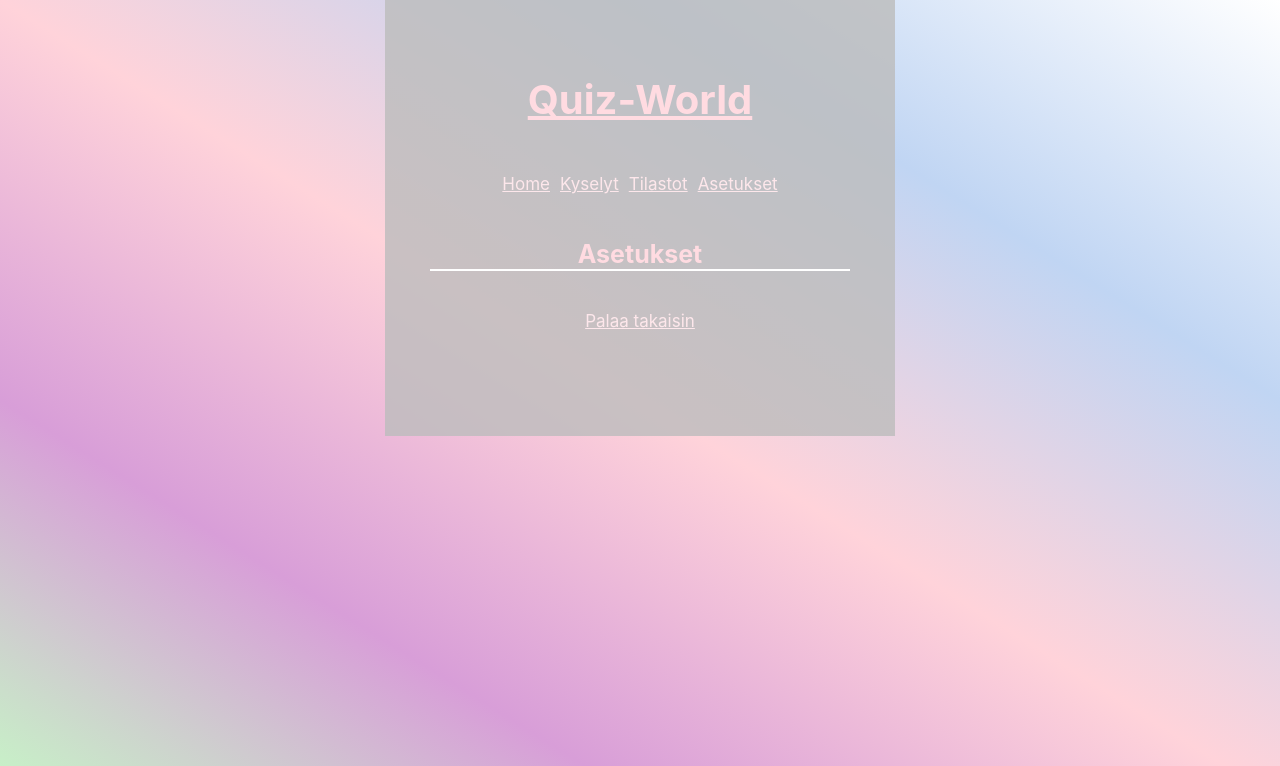
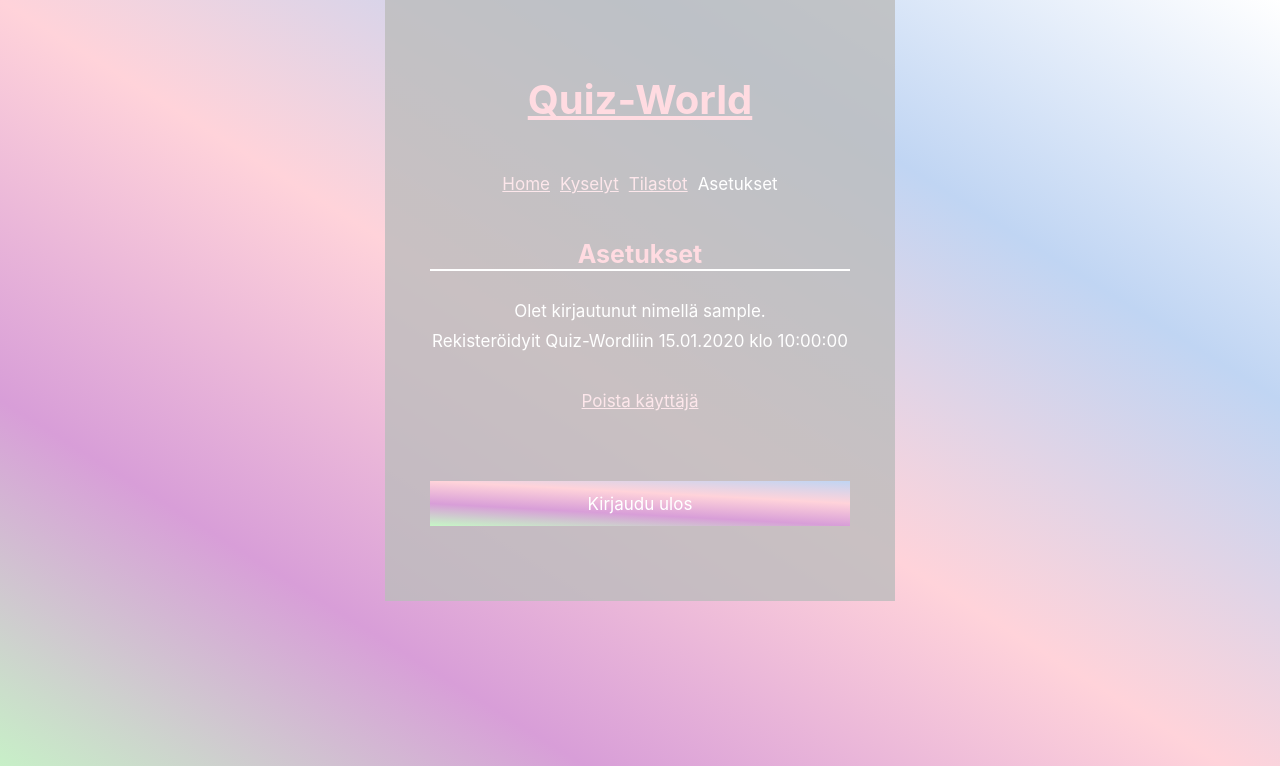
Before and after one commit to liisaket/tsoha-quizworld, a Flask app: template templates/settings.html in a window 1280 px wide. Shown: the top 766 px of the page. Run offline with Flask 2, Linux system fonts and the light colour scheme; the visitor is signed in with stand-in values (Sample User, id 1); the template is opened without the code that fills it: most values are stand-ins (such as "Sample title", 1, 10 or a date in 2020).

Commit message:
Add delete-user function

```diff
--- a/templates/settings.html
+++ b/templates/settings.html
@@ -6,7 +6,7 @@
         <link rel="stylesheet" href="/static/style.css">
     </head>
     <body>
-        <form action="/pick" method="post">
+        <form action="/logout">
             <h1>Quiz-World</h1>
             {% if session.user_id %}
             <div class="signup">
@@ -14,14 +14,17 @@
                     <li><a href="/">Home</a></li>
                     <li><a href="/quizzes">Kyselyt</a></li>
                     <li><a href="/stats">Tilastot</a></li>
-                    <li><a href="/settings">Asetukset</a></li>
+                    <li>Asetukset</li>
                 </ul>
             </div>
-            <h3 class="new">Asetukset</h3>
-            <input type="hidden" name="csrf_token" value="{{ session.csrf_token }}">
+            <h3 class="new" style="margin-bottom:30px;">Asetukset</h3>
+            <p>Olet kirjautunut nimellä {{ session.username }}.</p>
+            <p>Rekisteröidyit Quiz-Wordliin {{ time.strftime("%d.%m.%Y") }} klo {{ time.strftime("%H:%M:%S") }}</p>
             <div class="signup" style="margin-bottom:30px;">
-                <a href="/quizzes">Palaa takaisin</a>
+                <a href="/delete">Poista käyttäjä</a>
             </div>
+            <br><br>
+            <input type="submit" value="Kirjaudu ulos" class="loginBtn">
         {% endif %}
         </form>
     </body>
```
Also changed, not shown: templates/delete.html (+10 -5 lines), users.py (+10 -0 lines).
